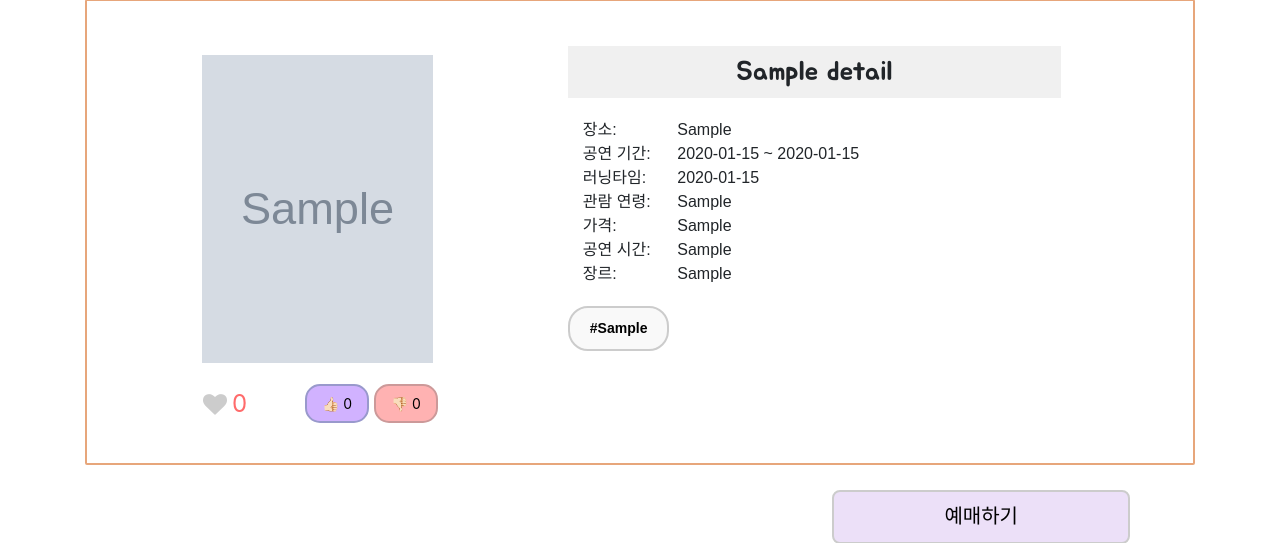
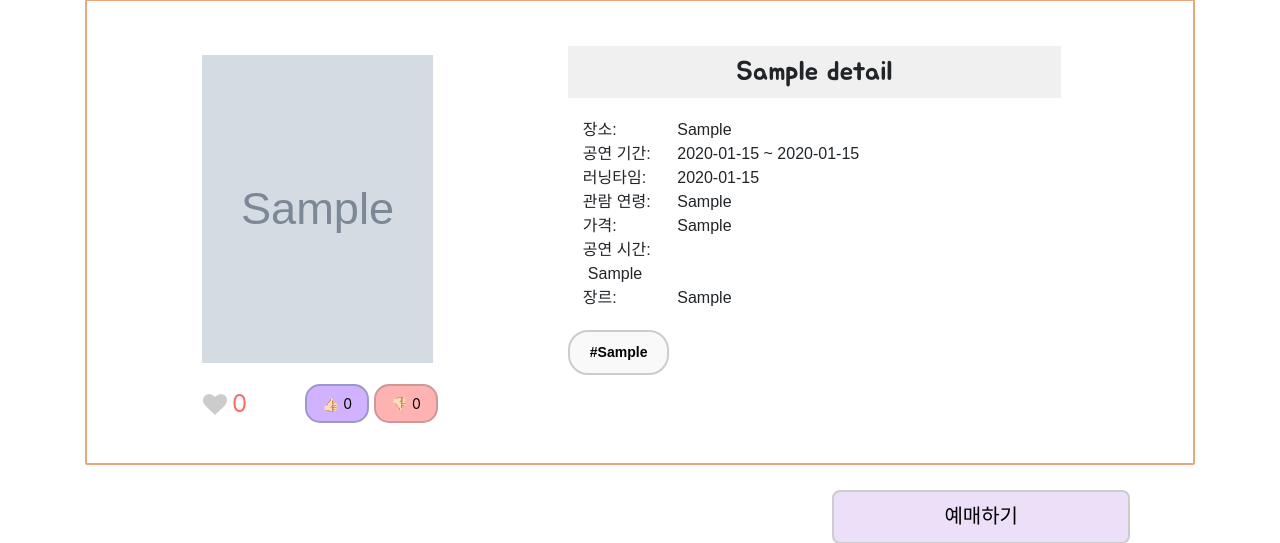
Before and after one commit to DaYeong-tasha/conch-of-theater, a Django app: page /plays/play/1/ in a window 1280 px wide. Shown: the part 170-713 px from the top of the page. Run offline with Django 5.2, Linux system fonts and the light colour scheme; tables that the repository leaves empty hold one stand-in row (values such as "Sample post"); grey boxes marked "Sample" are stand-in pictures; some libraries are stand-ins or nearby versions; some web fonts are replaced.

Commit message:
:lipstick: 공연시간 수정02 됐는데 안 이뻐서 다시

```diff
--- a/templates/plays/play_detail.html
+++ b/templates/plays/play_detail.html
@@ -75,10 +75,7 @@
                 <strong>공연 시간:</strong>
                 {% with play_detail.dtguidance as schedule %}
                     {% for line in schedule.splitlines %}
-                        <span>{{ line }}</span><br>
-                        {% if not forloop.last %}
-                            <span class="after-br"></span>
-                        {% endif %}
+                        <span class="schedule-line">{{ line }}</span>
                     {% endfor %}
                 {% endwith %}
             </p>
@@ -344,13 +341,10 @@
         word-break: break-word; /* 줄바꿈 처리를 위해 단어 나눔 */
     }
 
-.info-time .after-br {
-    margin-left: 110px;
-    display: inline-block;
-}
-
-
-
+    .info-time .schedule-line {
+        display: block; /* 줄마다 블록처럼 처리하여 줄바꿈 발생 */
+        margin-left: 20px; /* 필요에 따라 여백 조정 */
+    }
 
     .btn-ym {
         border-radius: 8px;
```
